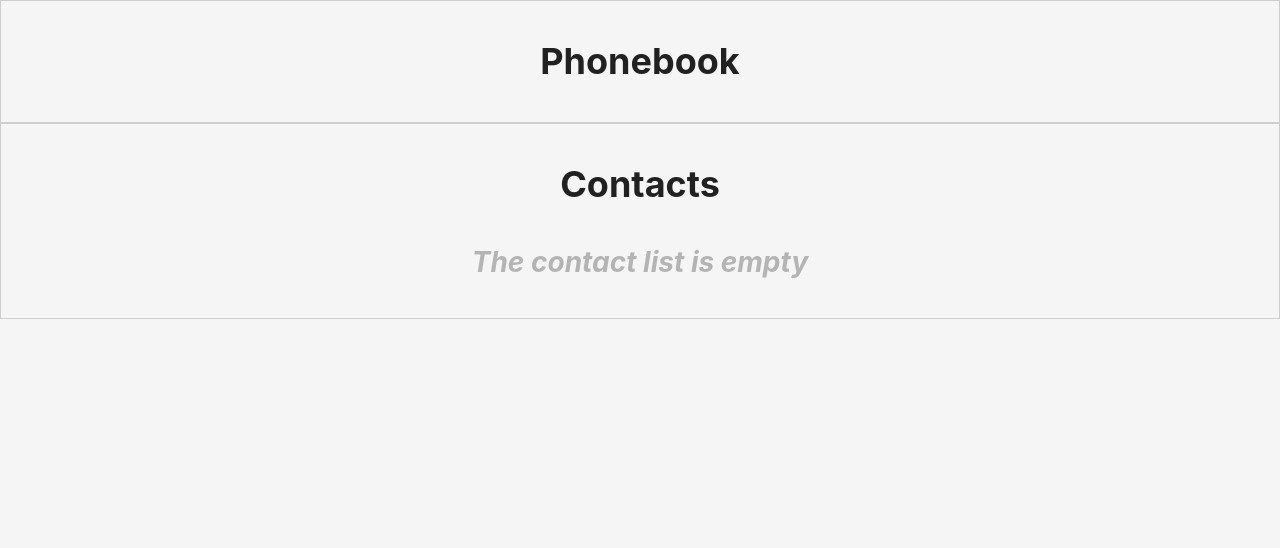
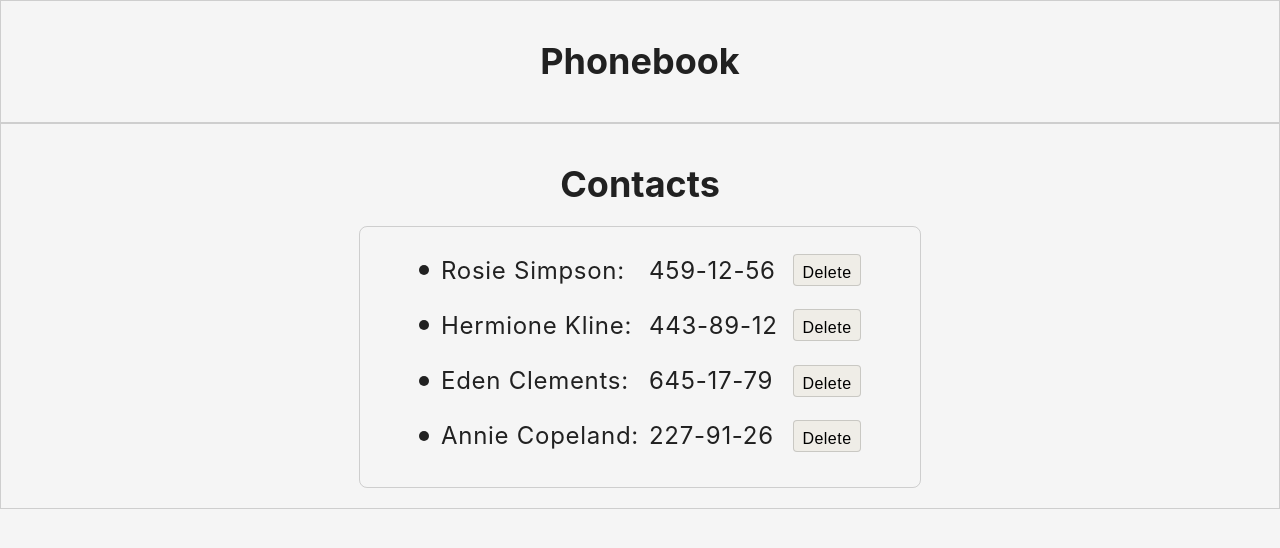
Before and after one commit to vikttur/goit-react-hw-02-phonebook, a React (Create React App) app: page / in a window 1280 px wide. Shown: the top 548 px of the page. Built offline with nearby package versions, Linux system fonts and the light colour scheme.

Commit message:
creates contact list components

```diff
--- a/src/App.jsx
+++ b/src/App.jsx
@@ -5,9 +5,16 @@ import SearchFilter from './components/SearchFilter/SearchFilter';
 import ContactList from './components/ContactList/ContactList';
 import Notification from './components/Notification/Notification';
 
+const STARTING_CONTACTS = [
+  { id: 'id-1', name: 'Rosie Simpson', number: '459-12-56' },
+  { id: 'id-2', name: 'Hermione Kline', number: '443-89-12' },
+  { id: 'id-3', name: 'Eden Clements', number: '645-17-79' },
+  { id: 'id-4', name: 'Annie Copeland', number: '227-91-26' },
+];
+
 export default class App extends Component {
   state = {
-    contacts: [],
+    contacts: STARTING_CONTACTS,
     filter: '',
   };
 
@@ -33,7 +40,7 @@ export default class App extends Component {
           {this.state.contacts.length !== 0 ? (
             <>
               <SearchFilter />
-              <ContactList />
+              <ContactList contacts={this.state.contacts} />
             </>
           ) : (
             <Notification message="The contact list is empty" />
--- a/src/components/ContactForm/ContactForm.jsx
+++ b/src/components/ContactForm/ContactForm.jsx
@@ -4,18 +4,12 @@ import React, { Component } from 'react';
 
 export default class ContactForm extends Component {
   state = {
-    contacts: [],
-    filter: '',
+    name: '',
+    number: '',
   };
 
   render() {
-    return (
-      <></>
-      // <section className={css.section}>
-      // 	{title && <h2 className={css.header}>{title}</h2>}
-      // 	{children}
-      // </section>
-    );
+    return <></>;
   }
 }
 
--- a/src/components/ContactItems/ContactItems.jsx
+++ b/src/components/ContactItems/ContactItems.jsx
@@ -1,17 +1,24 @@
-// import PropTypes from 'prop-types';
-// import css from './ContactItems.module.css';
+import PropTypes from 'prop-types';
+import css from './ContactItems.module.css';
 
-export default function ContactItems({ title, children }) {
+export default function ContactItems({ name, number }) {
   return (
-    <></>
-    // <section className={css.section}>
-    // 	{title && <h2 className={css.header}>{title}</h2>}
-    // 	{children}
-    // </section>
+    <li className={css.item}>
+      <span className={css.marker}></span>
+      <p className={css.label}>{name}:</p>
+      <p className={css.quantity}>{number}</p>
+      <button
+        type="button"
+        className={css.buttonDelete}
+        // onClick={() => onLeaveFeedback(feedback)}
+      >
+        Delete
+      </button>
+    </li>
   );
 }
 
-// ContactItems.propTypes = {
-// 	title: PropTypes.string.isRequired,
-// 	children: PropTypes.element.isRequired,
-// };
+ContactItems.propTypes = {
+  name: PropTypes.string.isRequired,
+  number: PropTypes.string.isRequired,
+};
--- a/src/components/ContactItems/ContactItems.module.css
+++ b/src/components/ContactItems/ContactItems.module.css
@@ -0,0 +1,65 @@
+.item {
+	display: flex;
+	flex-direction: row;
+	justify-content: center;
+	align-items: center;
+
+	padding-bottom: 8px;
+}
+
+.marker {
+	width: 10px;
+	height: 10px;
+
+	border-radius: 50%;
+	background-color: var(--color-text);
+}
+
+.label,
+.quantity {
+	padding: 4px;
+
+	font-size: 24px;
+	line-height: 1.63;
+	letter-spacing: 0.03em;
+	text-transform: capitalize;
+}
+
+.label {
+	min-width: 200px;
+	padding-left: 12px;
+}
+
+.quantity {
+	min-width: 140px;
+}
+
+.buttonDelete {
+	width: 68px;
+	height: 32px;
+	padding: 4px;
+	background: var(--color-button);
+	border: var(--line-border);
+	border-radius: 4px;
+
+	font-size: 16px;
+	line-height: 1.7;
+	letter-spacing: 0.03em;
+
+	cursor: pointer;
+
+	box-shadow: 0;
+	transition:
+		background-color var(--time-animation) var(--timing-function),
+		color var(--time-animation) var(--timing-function),
+		box-shadow var(--time-animation) var(--timing-function);
+}
+
+.buttonDelete:hover,
+.buttonDelete:focus {
+	background-color: var(--color-accent);
+	color: var(--color-card);
+	box-shadow: 0px 3px 1px rgba(0, 0, 0, 0.1),
+		0px 1px 2px rgba(0, 0, 0, 0.08),
+		0px 2px 2px rgba(0, 0, 0, 0.12);
+}
--- a/src/components/ContactList/ContactList.jsx
+++ b/src/components/ContactList/ContactList.jsx
@@ -1,19 +1,23 @@
-// import PropTypes from 'prop-types';
-// import ContactItems from './components/ContactItems/ContactItems';
-// import css from './ContactList.module.css';
+import PropTypes from 'prop-types';
+import ContactItems from '../ContactItems/ContactItems';
+import css from './ContactList.module.css';
 
-export default function ContactList({ title, children }) {
+export default function ContactList({ contacts }) {
   return (
-    <></>
-    // <ContactItems />
-    // <section className={css.section}>
-    // {title && <h2 className={css.header}>{title}</h2>}
-    // 	{children}
-    // </section>
+    <ul className={css.list}>
+      {contacts.map(({ id, name, number }) => {
+        return <ContactItems key={id} name={name} number={number} />;
+      })}
+    </ul>
   );
 }
 
-// ContactList.propTypes = {
-// 	title: PropTypes.string.isRequired,
-// 	children: PropTypes.element.isRequired,
-// };
+ContactList.propTypes = {
+  contacts: PropTypes.arrayOf(
+    PropTypes.exact({
+      id: PropTypes.string.isRequired,
+      name: PropTypes.string.isRequired,
+      number: PropTypes.string.isRequired,
+    })
+  ).isRequired,
+};
--- a/src/components/ContactList/ContactList.module.css
+++ b/src/components/ContactList/ContactList.module.css
@@ -0,0 +1,10 @@
+.list {
+	display: flex;
+	flex-direction: column;
+
+	width: 520px;
+	padding: 20px;
+
+	border: var(--line-border);
+	border-radius: 8px;
+}
--- a/src/index.css
+++ b/src/index.css
@@ -2,16 +2,12 @@
 
 :root {
 	--color-body: #f5f5f5;
-	/*yes*/
 	--color-text: #212121;
-	/*yes*/
 	--color-button: #efede7;
 	--color-accent: #8ecae0;
 	--color-card: #fefefe;
 
 	--line-border: 1px solid rgba(50, 52, 52, 0.2);
-	/*yes*/
-
 	--time-animation: 250ms;
 	--timing-function: cubic-bezier(0.4, 0, 0.2, 1);
 }
@@ -53,7 +49,3 @@ ol {
 	margin: 0;
 	list-style: none;
 }
-
-a {
-	text-decoration: none;
-}
```
